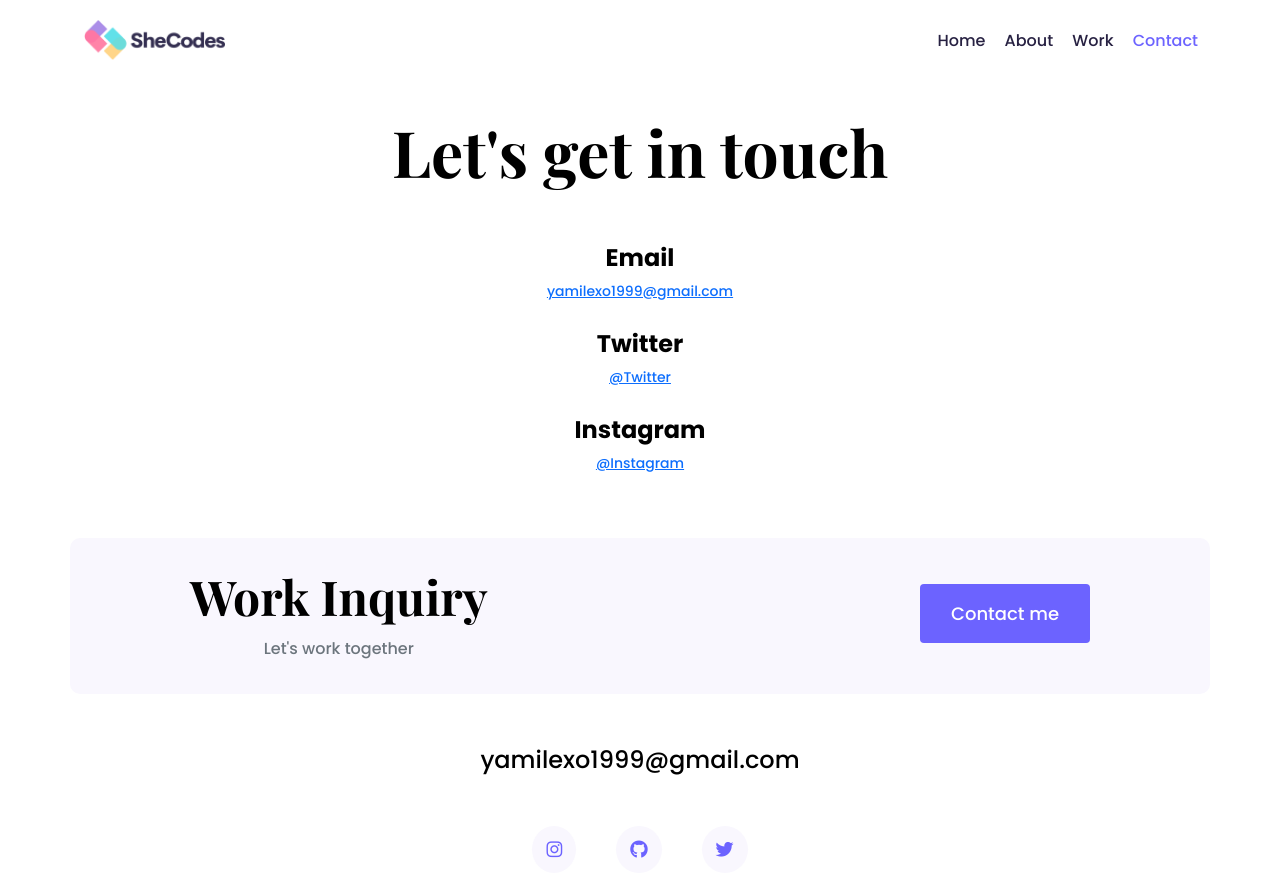
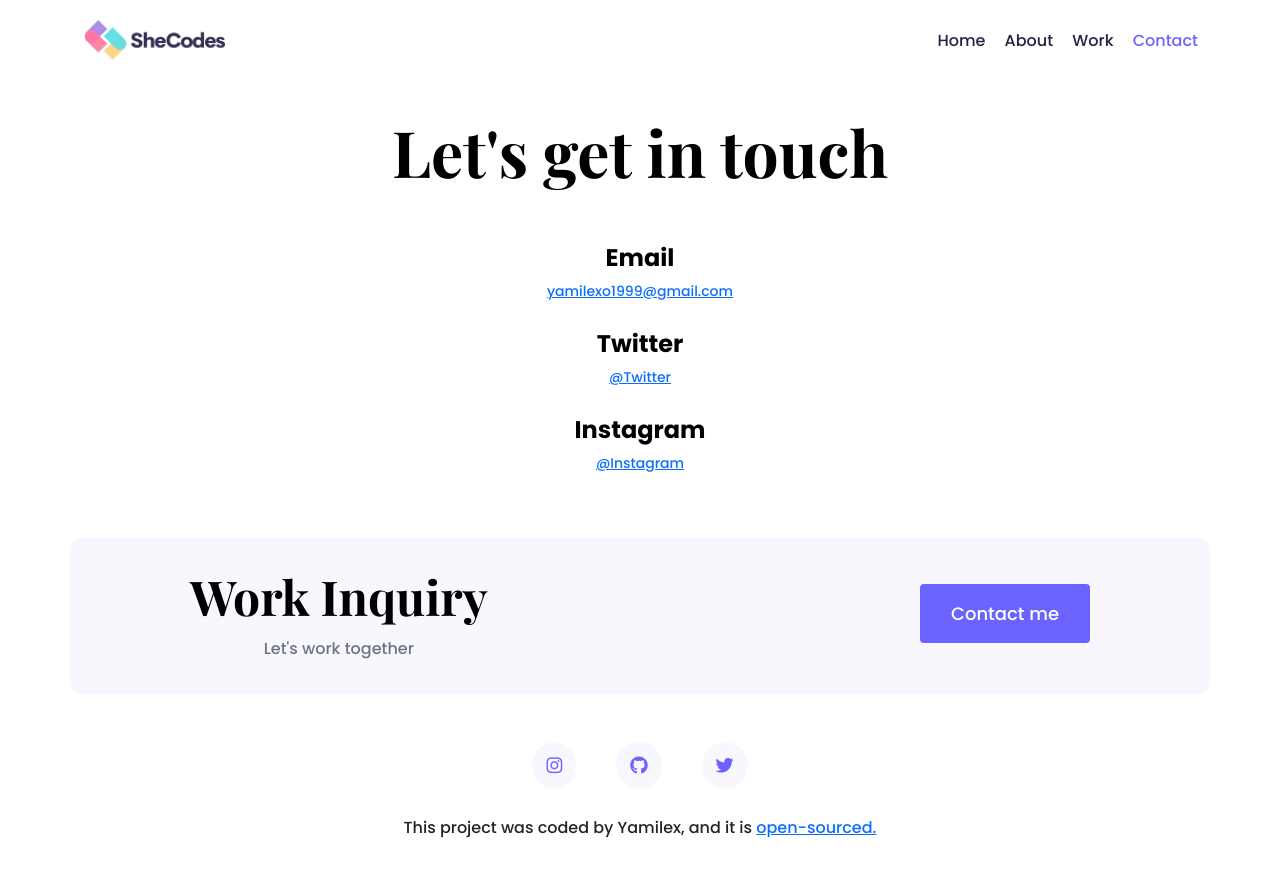
Before and after one commit to Yamilexkiara/my-project, a plain HTML site: page contact.html in a window 1280 px wide. Drawn offline with nearby package versions, Linux system fonts and the light colour scheme.

Commit message:
More SEO

```diff
--- a/contact.html
+++ b/contact.html
@@ -89,14 +89,6 @@
             >
           </div>
         </div>
-        <div class="d-flex justify-content-center mb-5">
-          <a
-            href="mailto:yamilexo1999@gmail.com"
-            title="Email Yamilex"
-            class="email-link"
-            >yamilexo1999@gmail.com</a
-          >
-        </div>
         <div class="social-links d-flex justify-content-center">
           <a
             href="https://www.instagram.com"
@@ -117,6 +109,16 @@
             ><i class="fab fa-twitter"></i
           ></a>
         </div>
+        <p class="text-center mt-4">
+          This project was coded by Yamilex, and it is
+          <a
+            href="https://www.github.com/yamilexkiara/my-project"
+            target="_blank"
+            title="Yamilex's Github"
+          >
+            open-sourced.</a
+          >
+        </p>
       </footer>
     </div>
   </body>
```
Also changed, not shown: about.html (+10 -0 lines), index.html (+1 -1 lines), work.html (+7 -4 lines).
